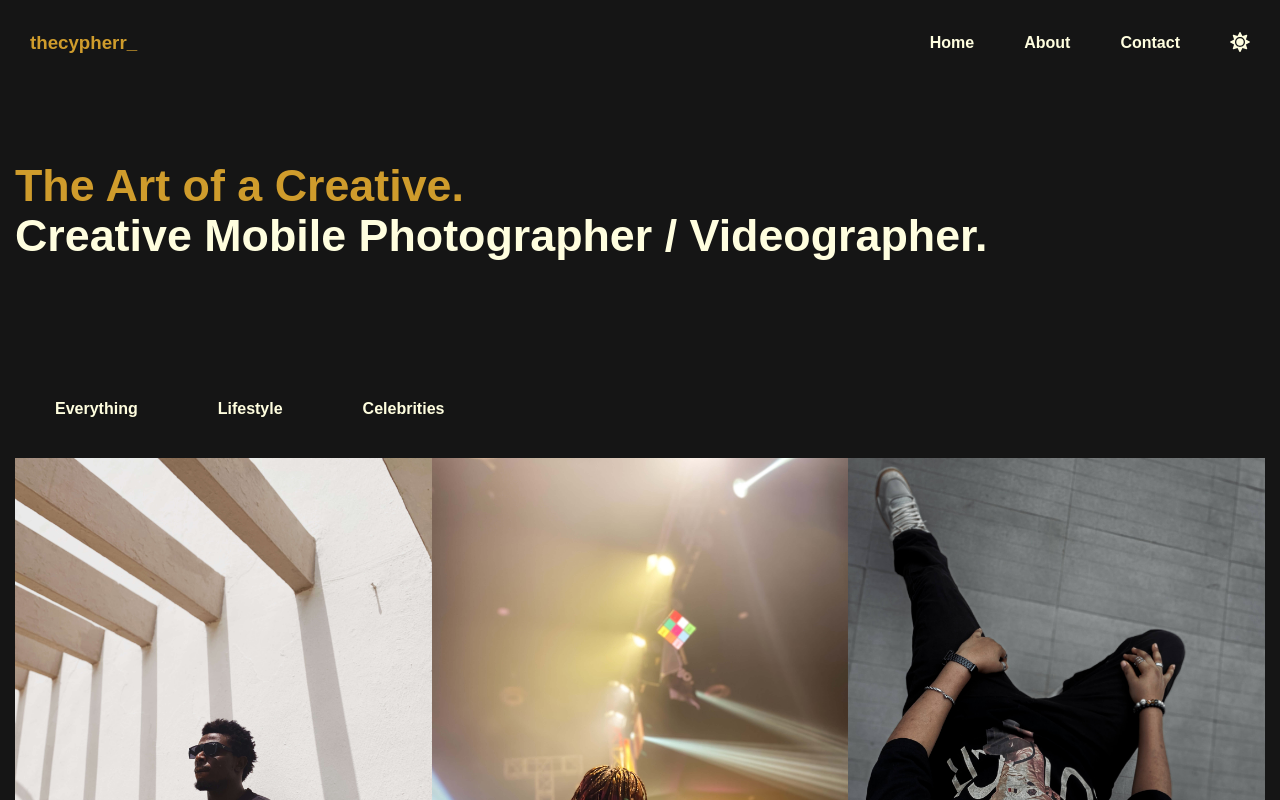
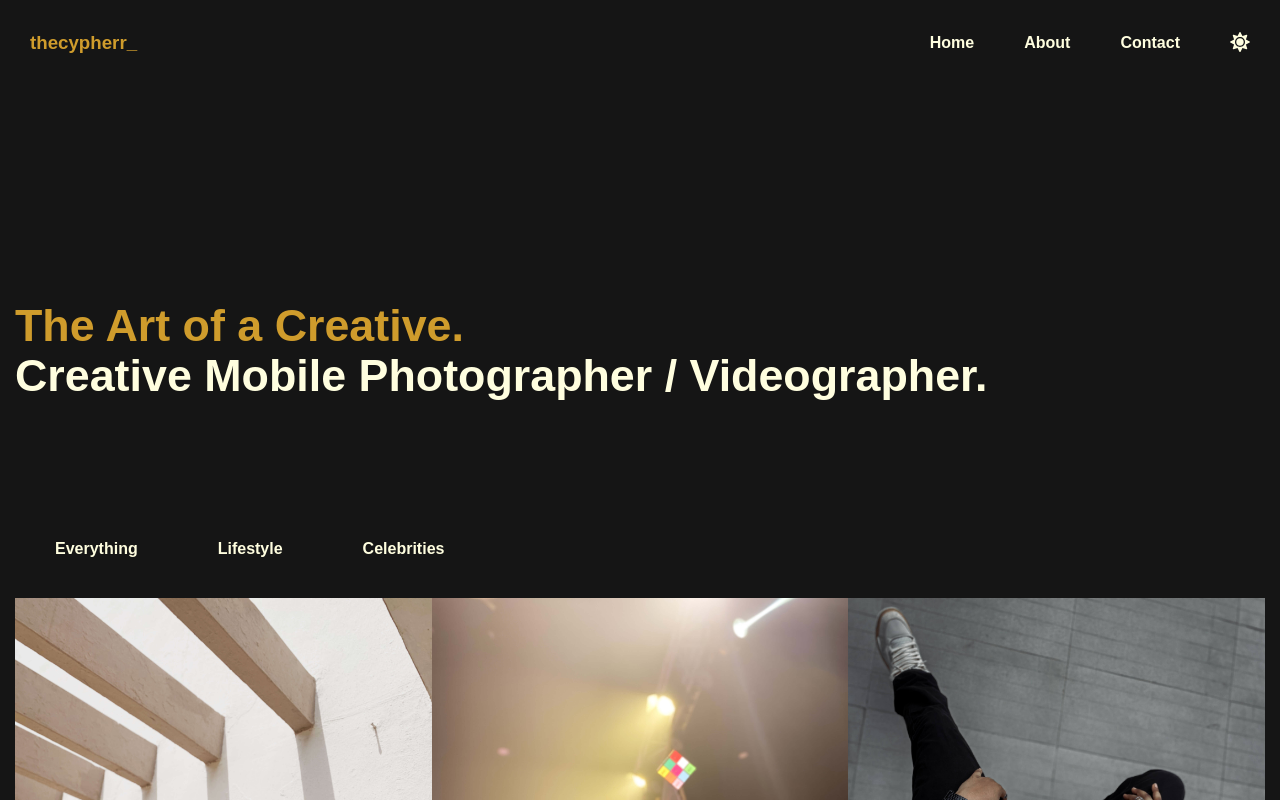
Before and after one commit to TheCypherr/cyphershots, a React (Vite) app: page / in a window 1280 px wide. Shown: the top 800 px of the page. Built offline with nearby package versions, Linux system fonts and the light colour scheme; the HTML template or start-up script is replaced by a standard one.

Commit message:
another commit

```diff
--- a/src/Components/Hero/Hero.css
+++ b/src/Components/Hero/Hero.css
@@ -39,17 +39,17 @@ body {
   }
 }
 /* Landscape and iPad View */
-@media (min-width: 750px) and (max-width: 900px) {
+@media (min-width: 600px) and (max-width: 900px) {
   .hero-wrapper h1 {
     font-size: 2.8rem;
     line-height: 50px;
     padding-top: 10px;
   }
 }
-@media (min-width: 360px) {
+@media (min-width: 750px) {
   .hero-wrapper h1 {
     font-size: 2.8rem;
     line-height: 50px;
-    padding-top: 10px;
+    padding-top: 150px;
   }
 }
--- a/src/Components/IbadanDetails/IbadanDetails.css
+++ b/src/Components/IbadanDetails/IbadanDetails.css
@@ -141,7 +141,7 @@ body {
 }
 
 /* Landscape and iPad View */
-@media (min-width: 750px) and (max-width: 900px) {
+@media (min-width: 600px) and (max-width: 900px) {
   .gallery-wrapper {
     padding: 20px 15px 20px 15px;
     height: 100%;
@@ -157,11 +157,12 @@ body {
     margin-top: -10px;
   }
   .related-images {
-    width: 25rem;
-    height: 28rem;
+    width: 22rem;
+    height: 25rem;
+    margin-right: 10px;
   }
 }
-@media (min-width: 550px) {
+@media (min-width: 750px) {
   .gallery-wrapper {
     padding: 50px 15px 50px 15px;
     height: 100%;
```
